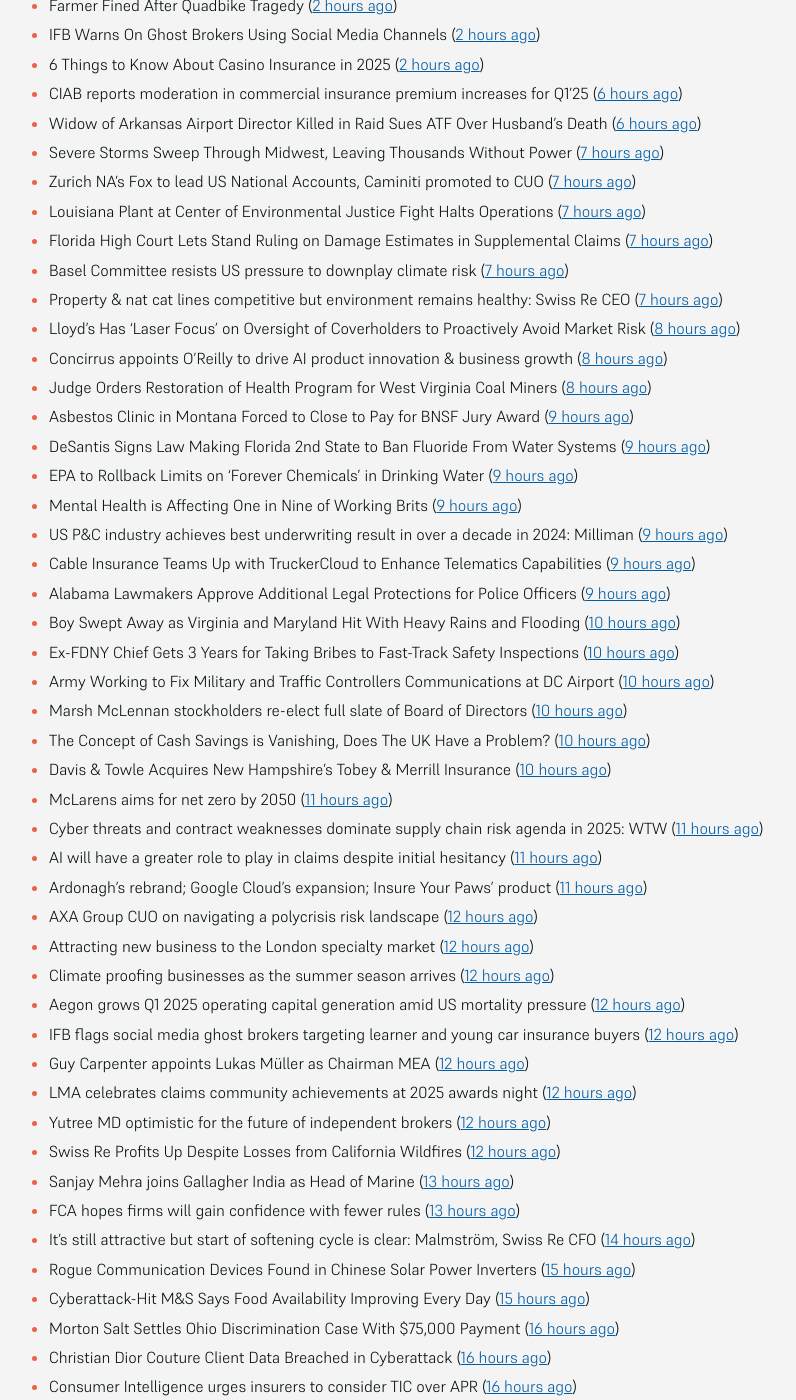
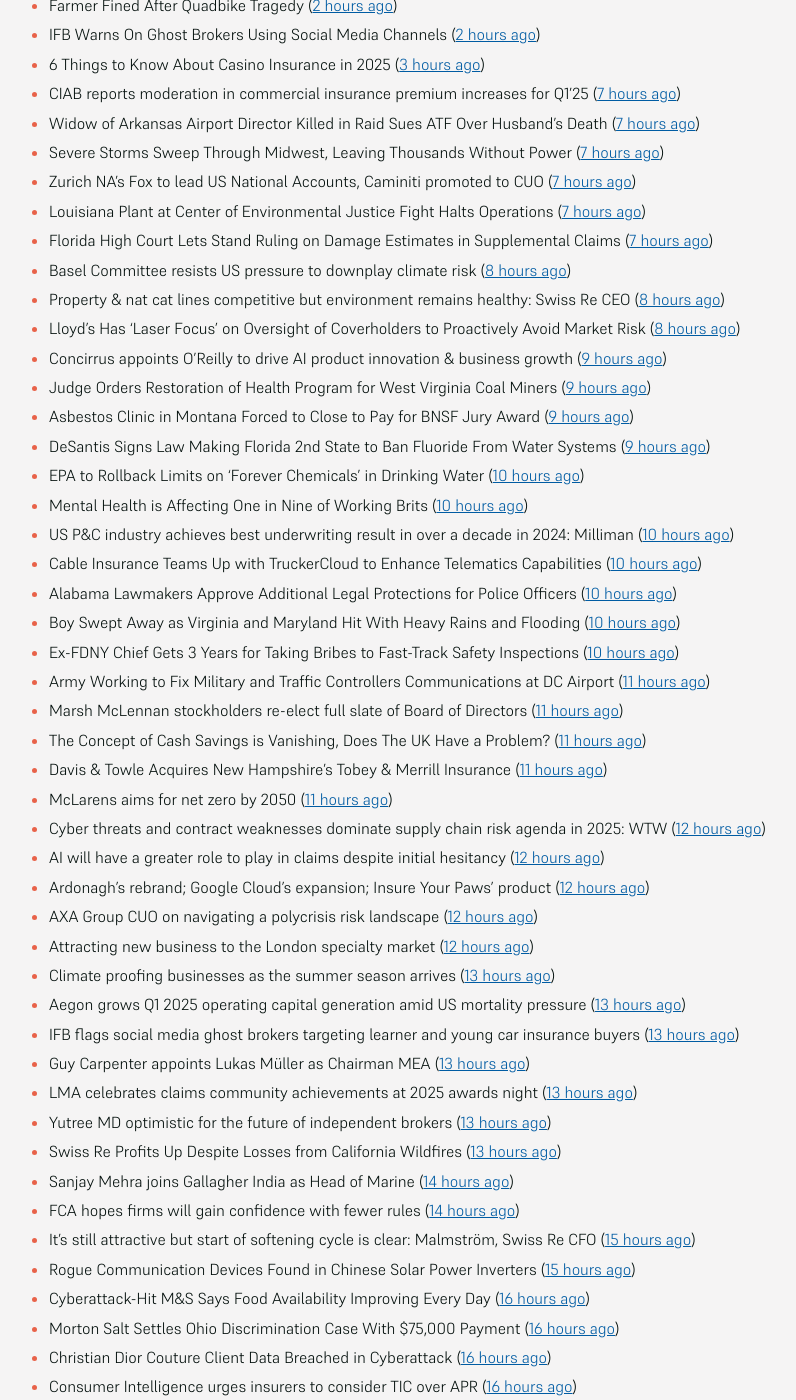
Before and after one commit to mat-0/feeds.thechels.uk, a Jekyll site: the page built from index.md, in a window 1280 px wide and 1400 px high, scrolled down 339 px. Shown: the whole window, without its empty margins (215-1011 px from the left). Built offline with Jekyll 4.4.1, drawn with Linux system fonts in a browser that asks for light colours; some of the changed text lies outside the part shown.

Commit message:
New Feed

```diff
--- a/index.md
+++ b/index.md
@@ -8,53 +8,53 @@ description: Latest Updates
 [Get this as an RSS feed](/feed.rss)
 
 <!-- news_marker starts -->
-- Edison Plans $6.2 Billion Fire-Prevention Plan After LA Blazes ([43 minutes ago](https://www.insurancejournal.com/news/west/2025/05/16/824114.htm))
+- Edison Plans $6.2 Billion Fire-Prevention Plan After LA Blazes ([1 hours ago](https://www.insurancejournal.com/news/west/2025/05/16/824114.htm))
 - Guidewire Releases Study on EU Customer Attitudes Towards Insurers ([1 hours ago](https://insurance-edge.net/2025/05/16/guidewire-releases-study-on-eu-customer-attitudes-towards-insurers/))
 - Farmer Fined After Quadbike Tragedy ([2 hours ago](https://insurance-edge.net/2025/05/16/farmer-fined-after-quadbike-tragedy/))
 - IFB Warns On Ghost Brokers Using Social Media Channels ([2 hours ago](https://insurance-edge.net/2025/05/16/ifb-warns-on-ghost-brokers-using-social-media-channels/))
-- 6 Things to Know About Casino Insurance in 2025 ([2 hours ago](https://insurance-edge.net/2025/05/16/6-things-to-know-about-casino-insurance-in-2025/))
-- CIAB reports moderation in commercial insurance premium increases for Q1’25 ([6 hours ago](https://www.reinsurancene.ws/ciab-reports-moderation-in-commercial-insurance-premium-increases-for-q125/))
-- Widow of Arkansas Airport Director Killed in Raid Sues ATF Over Husband’s Death ([6 hours ago](https://www.insurancejournal.com/news/southcentral/2025/05/16/824097.htm))
+- 6 Things to Know About Casino Insurance in 2025 ([3 hours ago](https://insurance-edge.net/2025/05/16/6-things-to-know-about-casino-insurance-in-2025/))
+- CIAB reports moderation in commercial insurance premium increases for Q1’25 ([7 hours ago](https://www.reinsurancene.ws/ciab-reports-moderation-in-commercial-insurance-premium-increases-for-q125/))
+- Widow of Arkansas Airport Director Killed in Raid Sues ATF Over Husband’s Death ([7 hours ago](https://www.insurancejournal.com/news/southcentral/2025/05/16/824097.htm))
 - Severe Storms Sweep Through Midwest, Leaving Thousands Without Power ([7 hours ago](https://www.insurancejournal.com/news/midwest/2025/05/16/824092.htm))
 - Zurich NA’s Fox to lead US National Accounts, Caminiti promoted to CUO ([7 hours ago](https://www.reinsurancene.ws/zurich-nas-fox-to-lead-us-national-accounts-caminiti-promoted-to-cuo/))
 - Louisiana Plant at Center of Environmental Justice Fight Halts Operations ([7 hours ago](https://www.insurancejournal.com/news/southcentral/2025/05/16/824085.htm))
 - Florida High Court Lets Stand Ruling on Damage Estimates in Supplemental Claims ([7 hours ago](https://www.insurancejournal.com/news/southeast/2025/05/16/824076.htm))
-- Basel Committee resists US pressure to downplay climate risk ([7 hours ago](https://www.dig-in.com/articles/basel-committee-resists-us-pressure-to-downplay-climate-risk))
-- Property & nat cat lines competitive but environment remains healthy: Swiss Re CEO ([7 hours ago](https://www.reinsurancene.ws/property-nat-cat-lines-competitive-but-environment-remains-healthy-swiss-re-ceo/))
+- Basel Committee resists US pressure to downplay climate risk ([8 hours ago](https://www.dig-in.com/articles/basel-committee-resists-us-pressure-to-downplay-climate-risk))
+- Property & nat cat lines competitive but environment remains healthy: Swiss Re CEO ([8 hours ago](https://www.reinsurancene.ws/property-nat-cat-lines-competitive-but-environment-remains-healthy-swiss-re-ceo/))
 - Lloyd’s Has ‘Laser Focus’ on Oversight of Coverholders to Proactively Avoid Market Risk ([8 hours ago](https://www.insurancejournal.com/news/international/2025/05/16/824065.htm))
-- Concirrus appoints O’Reilly to drive AI product innovation & business growth ([8 hours ago](https://www.reinsurancene.ws/concirrus-appoints-oreilly-to-drive-ai-product-innovation-business-growth/))
-- Judge Orders Restoration of Health Program for West Virginia Coal Miners ([8 hours ago](https://www.insurancejournal.com/news/southeast/2025/05/16/824060.htm))
+- Concirrus appoints O’Reilly to drive AI product innovation & business growth ([9 hours ago](https://www.reinsurancene.ws/concirrus-appoints-oreilly-to-drive-ai-product-innovation-business-growth/))
+- Judge Orders Restoration of Health Program for West Virginia Coal Miners ([9 hours ago](https://www.insurancejournal.com/news/southeast/2025/05/16/824060.htm))
 - Asbestos Clinic in Montana Forced to Close to Pay for BNSF Jury Award ([9 hours ago](https://www.insurancejournal.com/news/west/2025/05/16/824055.htm))
 - DeSantis Signs Law Making Florida 2nd State to Ban Fluoride From Water Systems ([9 hours ago](https://www.insurancejournal.com/news/southeast/2025/05/16/824051.htm))
-- EPA to Rollback Limits on ‘Forever Chemicals’ in Drinking Water ([9 hours ago](https://www.insurancejournal.com/news/national/2025/05/16/824047.htm))
-- Mental Health is Affecting One in Nine of Working Brits ([9 hours ago](https://insurance-edge.net/2025/05/16/mental-health-is-affecting-one-in-nine-of-working-brits/))
-- US P&C industry achieves best underwriting result in over a decade in 2024: Milliman ([9 hours ago](https://www.reinsurancene.ws/us-pc-industry-achieves-best-underwriting-result-in-over-a-decade-in-2024-milliman/))
-- Cable Insurance Teams Up with TruckerCloud to Enhance Telematics Capabilities ([9 hours ago](https://www.insurtechinsights.com/cable-insurance-teams-up-with-truckercloud-to-enhance-telematics-capabilities/))
-- Alabama Lawmakers Approve Additional Legal Protections for Police Officers ([9 hours ago](https://www.insurancejournal.com/news/southeast/2025/05/16/824044.htm))
+- EPA to Rollback Limits on ‘Forever Chemicals’ in Drinking Water ([10 hours ago](https://www.insurancejournal.com/news/national/2025/05/16/824047.htm))
+- Mental Health is Affecting One in Nine of Working Brits ([10 hours ago](https://insurance-edge.net/2025/05/16/mental-health-is-affecting-one-in-nine-of-working-brits/))
+- US P&C industry achieves best underwriting result in over a decade in 2024: Milliman ([10 hours ago](https://www.reinsurancene.ws/us-pc-industry-achieves-best-underwriting-result-in-over-a-decade-in-2024-milliman/))
+- Cable Insurance Teams Up with TruckerCloud to Enhance Telematics Capabilities ([10 hours ago](https://www.insurtechinsights.com/cable-insurance-teams-up-with-truckercloud-to-enhance-telematics-capabilities/))
+- Alabama Lawmakers Approve Additional Legal Protections for Police Officers ([10 hours ago](https://www.insurancejournal.com/news/southeast/2025/05/16/824044.htm))
 - Boy Swept Away as Virginia and Maryland Hit With Heavy Rains and Flooding ([10 hours ago](https://www.insurancejournal.com/news/east/2025/05/16/824034.htm))
 - Ex-FDNY Chief Gets 3 Years for Taking Bribes to Fast-Track Safety Inspections ([10 hours ago](https://www.insurancejournal.com/news/east/2025/05/16/824030.htm))
-- Army Working to Fix Military and Traffic Controllers Communications at DC Airport ([10 hours ago](https://www.insurancejournal.com/news/east/2025/05/16/824024.htm))
-- Marsh McLennan stockholders re-elect full slate of Board of Directors ([10 hours ago](https://www.reinsurancene.ws/marsh-mclennan-stockholders-re-elect-full-slate-of-board-of-directors/))
-- The Concept of Cash Savings is Vanishing, Does The UK Have a Problem? ([10 hours ago](https://insurance-edge.net/2025/05/16/the-concept-of-cash-savings-is-vanishing-does-the-uk-have-a-problem/))
-- Davis & Towle Acquires New Hampshire’s Tobey & Merrill Insurance ([10 hours ago](https://www.insurancejournal.com/news/east/2025/05/16/824021.htm))
+- Army Working to Fix Military and Traffic Controllers Communications at DC Airport ([11 hours ago](https://www.insurancejournal.com/news/east/2025/05/16/824024.htm))
+- Marsh McLennan stockholders re-elect full slate of Board of Directors ([11 hours ago](https://www.reinsurancene.ws/marsh-mclennan-stockholders-re-elect-full-slate-of-board-of-directors/))
+- The Concept of Cash Savings is Vanishing, Does The UK Have a Problem? ([11 hours ago](https://insurance-edge.net/2025/05/16/the-concept-of-cash-savings-is-vanishing-does-the-uk-have-a-problem/))
+- Davis & Towle Acquires New Hampshire’s Tobey & Merrill Insurance ([11 hours ago](https://www.insurancejournal.com/news/east/2025/05/16/824021.htm))
 - McLarens aims for net zero by 2050 ([11 hours ago](https://www.postonline.co.uk/news/7957770/mclarens-aims-for-net-zero-by-2050))
-- Cyber threats and contract weaknesses dominate supply chain risk agenda in 2025: WTW ([11 hours ago](https://www.reinsurancene.ws/cyber-threats-and-contract-weaknesses-dominate-supply-chain-risk-agenda-in-2025-wtw/))
-- AI will have a greater role to play in claims despite initial hesitancy ([11 hours ago](https://www.postonline.co.uk/broker/7957769/ai-will-have-a-greater-role-to-play-in-claims-despite-initial-hesitancy))
-- Ardonagh’s rebrand; Google Cloud’s expansion; Insure Your Paws’ product ([11 hours ago](https://www.postonline.co.uk/news/7957764/ardonaghs-rebrand-google-clouds-expansion-insure-your-paws-product))
+- Cyber threats and contract weaknesses dominate supply chain risk agenda in 2025: WTW ([12 hours ago](https://www.reinsurancene.ws/cyber-threats-and-contract-weaknesses-dominate-supply-chain-risk-agenda-in-2025-wtw/))
+- AI will have a greater role to play in claims despite initial hesitancy ([12 hours ago](https://www.postonline.co.uk/broker/7957769/ai-will-have-a-greater-role-to-play-in-claims-despite-initial-hesitancy))
+- Ardonagh’s rebrand; Google Cloud’s expansion; Insure Your Paws’ product ([12 hours ago](https://www.postonline.co.uk/news/7957764/ardonaghs-rebrand-google-clouds-expansion-insure-your-paws-product))
 - AXA Group CUO on navigating a polycrisis risk landscape ([12 hours ago](https://www.insurancebusinessmag.com/uk/news/breaking-news/axa-group-cuo-on-navigating-a-polycrisis-risk-landscape-535921.aspx))
 - Attracting new business to the London specialty market ([12 hours ago](https://www.insurancebusinessmag.com/uk/news/breaking-news/attracting-new-business-to-the-london-specialty-market-535974.aspx))
-- Climate proofing businesses as the summer season arrives ([12 hours ago](https://www.insurancebusinessmag.com/uk/news/catastrophe/climate-proofing-businesses-as-the-summer-season-arrives-535973.aspx))
-- Aegon grows Q1 2025 operating capital generation amid US mortality pressure ([12 hours ago](https://www.insurancebusinessmag.com/uk/news/breaking-news/aegon-grows-q1-2025-operating-capital-generation-amid-us-mortality-pressure-535972.aspx))
-- IFB flags social media ghost brokers targeting learner and young car insurance buyers ([12 hours ago](https://www.insurancebusinessmag.com/uk/news/auto-motor/ifb-flags-social-media-ghost-brokers-targeting-learner-and-young-car-insurance-buyers-535971.aspx))
-- Guy Carpenter appoints Lukas Müller as Chairman MEA ([12 hours ago](https://www.reinsurancene.ws/guy-carpenter-appoints-lukas-muller-as-chairman-mea/))
-- LMA celebrates claims community achievements at 2025 awards night ([12 hours ago](https://www.insurancebusinessmag.com/uk/news/claims/lma-celebrates-claims-community-achievements-at-2025-awards-night-535970.aspx))
-- Yutree MD optimistic for the future of independent brokers ([12 hours ago](https://www.postonline.co.uk/news/7957767/yutree-md-optimistic-for-the-future-of-independent-brokers))
-- Swiss Re Profits Up Despite Losses from California Wildfires ([12 hours ago](https://www.insurancejournal.com/news/international/2025/05/16/824017.htm))
-- Sanjay Mehra joins Gallagher India as Head of Marine ([13 hours ago](https://www.reinsurancene.ws/sanjay-mehra-joins-gallagher-india-as-head-of-marine/))
-- FCA hopes firms will gain confidence with fewer rules ([13 hours ago](https://www.postonline.co.uk/news/7957766/fca-hopes-firms-will-gain-confidence-with-fewer-rules))
-- It’s still attractive but start of softening cycle is clear: Malmström, Swiss Re CFO ([14 hours ago](https://www.reinsurancene.ws/its-still-attractive-but-start-of-softening-cycle-is-clear-malmstrom-swiss-re-cfo/))
+- Climate proofing businesses as the summer season arrives ([13 hours ago](https://www.insurancebusinessmag.com/uk/news/catastrophe/climate-proofing-businesses-as-the-summer-season-arrives-535973.aspx))
+- Aegon grows Q1 2025 operating capital generation amid US mortality pressure ([13 hours ago](https://www.insurancebusinessmag.com/uk/news/breaking-news/aegon-grows-q1-2025-operating-capital-generation-amid-us-mortality-pressure-535972.aspx))
+- IFB flags social media ghost brokers targeting learner and young car insurance buyers ([13 hours ago](https://www.insurancebusinessmag.com/uk/news/auto-motor/ifb-flags-social-media-ghost-brokers-targeting-learner-and-young-car-insurance-buyers-535971.aspx))
+- Guy Carpenter appoints Lukas Müller as Chairman MEA ([13 hours ago](https://www.reinsurancene.ws/guy-carpenter-appoints-lukas-muller-as-chairman-mea/))
+- LMA celebrates claims community achievements at 2025 awards night ([13 hours ago](https://www.insurancebusinessmag.com/uk/news/claims/lma-celebrates-claims-community-achievements-at-2025-awards-night-535970.aspx))
+- Yutree MD optimistic for the future of independent brokers ([13 hours ago](https://www.postonline.co.uk/news/7957767/yutree-md-optimistic-for-the-future-of-independent-brokers))
+- Swiss Re Profits Up Despite Losses from California Wildfires ([13 hours ago](https://www.insurancejournal.com/news/international/2025/05/16/824017.htm))
+- Sanjay Mehra joins Gallagher India as Head of Marine ([14 hours ago](https://www.reinsurancene.ws/sanjay-mehra-joins-gallagher-india-as-head-of-marine/))
+- FCA hopes firms will gain confidence with fewer rules ([14 hours ago](https://www.postonline.co.uk/news/7957766/fca-hopes-firms-will-gain-confidence-with-fewer-rules))
+- It’s still attractive but start of softening cycle is clear: Malmström, Swiss Re CFO ([15 hours ago](https://www.reinsurancene.ws/its-still-attractive-but-start-of-softening-cycle-is-clear-malmstrom-swiss-re-cfo/))
 - Rogue Communication Devices Found in Chinese Solar Power Inverters ([15 hours ago](https://www.insurancejournal.com/news/international/2025/05/16/824006.htm))
-- Cyberattack-Hit M&S Says Food Availability Improving Every Day ([15 hours ago](https://www.insurancejournal.com/news/international/2025/05/16/824002.htm))
+- Cyberattack-Hit M&S Says Food Availability Improving Every Day ([16 hours ago](https://www.insurancejournal.com/news/international/2025/05/16/824002.htm))
 - Morton Salt Settles Ohio Discrimination Case With $75,000 Payment ([16 hours ago](https://www.insurancejournal.com/news/midwest/2025/05/16/823999.htm))
 - Christian Dior Couture Client Data Breached in Cyberattack ([16 hours ago](https://www.insurancejournal.com/news/national/2025/05/16/823975.htm))
 - Consumer Intelligence urges insurers to consider TIC over APR ([16 hours ago](https://www.insurancebusinessmag.com/uk/news/auto-motor/consumer-intelligence-urges-insurers-to-consider-tic-over-apr-535940.aspx))
@@ -115,7 +115,7 @@ description: Latest Updates
 - Why legacy tech is a key driver of M&A in insurance ([2 days ago](https://www.postonline.co.uk/technology/7957402/why-legacy-tech-is-a-key-driver-of-ma-in-insurance))
 - What is making waves in marine insurance ([2 days ago](https://www.postonline.co.uk/commercial/7957426/what-is-making-waves-in-marine-insurance))
 - Diversity and Inclusion in Insurance Awards open for entries ([2 days ago](https://www.postonline.co.uk/people/7957734/diversity-and-inclusion-in-insurance-awards-open-for-entries))
-- FCA strips back insurance rulebook ([2 days ago](https://www.postonline.co.uk/news/7957740/fca-strips-back-insurance-rulebook))
+- FCA strips back insurance rulebook ([3 days ago](https://www.postonline.co.uk/news/7957740/fca-strips-back-insurance-rulebook))
 - State Farm emergency rate increase approved in California ([3 days ago](https://www.dig-in.com/news/state-farm-emergency-rate-increase-approved-in-california))
 - Global insured losses exceed $100 billion annually, Geneva Association ([3 days ago](https://www.dig-in.com/news/global-insured-losses-exceed-100-billion-annually))
 - Allstate joins the Chicago Quantum Exchange as corporate partner ([3 days ago](https://www.dig-in.com/news/allstate-chicago-quantum-exchange-partner-on-quantum-and-ai))
```
Also changed, not shown: other parts of index.md (+5 -5 lines).
